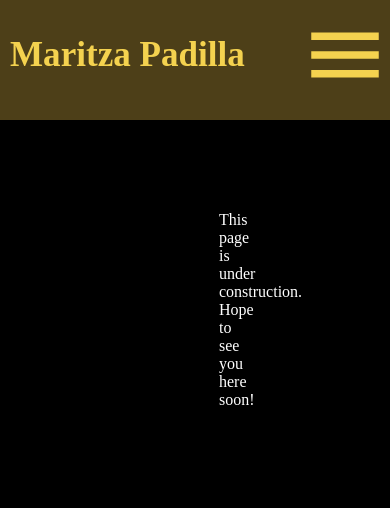
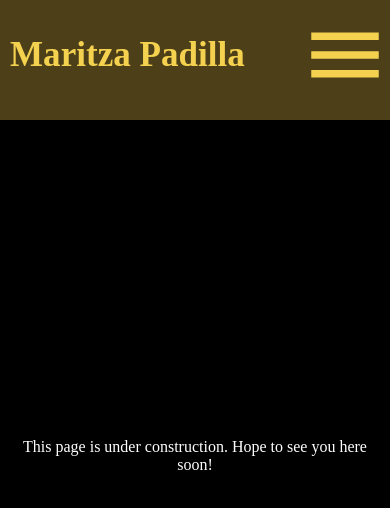
Before and after one commit to mpadil18/my-site, a Next.js app: page /my-site/mochamap in a window 390 px wide. Shown: the top 508 px of the page. Built offline with nearby package versions, Linux system fonts and the light colour scheme; a web font is replaced by a local one.

Commit message:
fixed mochamap construction page

```diff
--- a/src/app/mochamap/page.module.css
+++ b/src/app/mochamap/page.module.css
@@ -1,5 +1,15 @@
-.mochaText {
-    color: white;
-    text-align: center;
-    margin: 25vh
+@media (min-width: 901px) {
+    .mochaText {
+        color: white;
+        text-align: center;
+        margin: 25vh
+    }
 }
+
+@media (max-width: 901px) {
+    .mochaText {
+        color: white;
+        text-align: center;
+        padding: 50vh 0%;
+    }
+}
--- a/src/app/navbar/navbar.tsx
+++ b/src/app/navbar/navbar.tsx
@@ -64,7 +64,7 @@ export default function Navbar() {
                 <Link href="/code" legacyBehavior><a onClick={handleClickMenu} style={{ textDecoration: 'none', color: 'white' }}><p className="Nav-Button">Code</p></a></Link>
                 <Link href="/blog" legacyBehavior><a onClick={handleClickMenu} style={{ textDecoration: 'none', color: 'white' }}><p className="Nav-Button">Blog</p></a></Link>
                 <Link href="/art" legacyBehavior><a onClick={handleClickMenu} style={{ textDecoration: 'none', color: 'white' }}><p className="Nav-Button">Art</p></a></Link>
-                <Link href="/mochampa" legacyBehavior><a onClick={handleClickMenu} style={{ textDecoration: 'none', color: 'white' }}><p className="Nav-Button">Mocha Map</p></a></Link>
+                <Link href="/mochamap" legacyBehavior><a onClick={handleClickMenu} style={{ textDecoration: 'none', color: 'white' }}><p className="Nav-Button">Mocha Map</p></a></Link>
             </div>
 
             :
```
